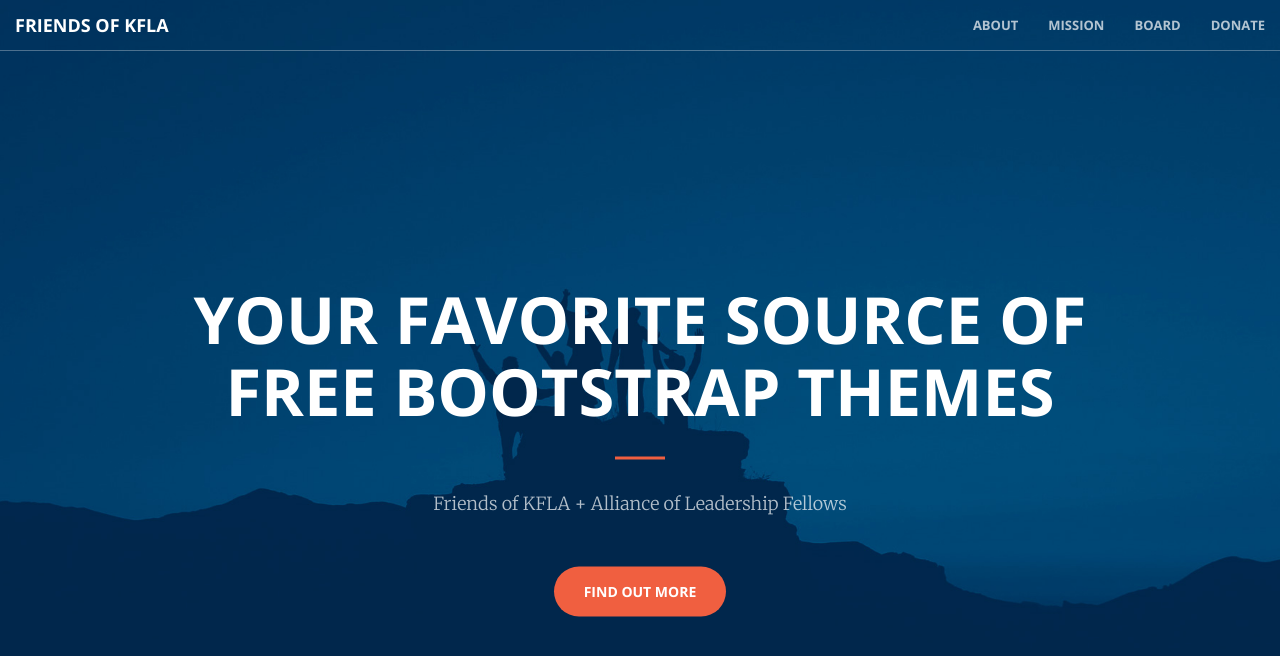
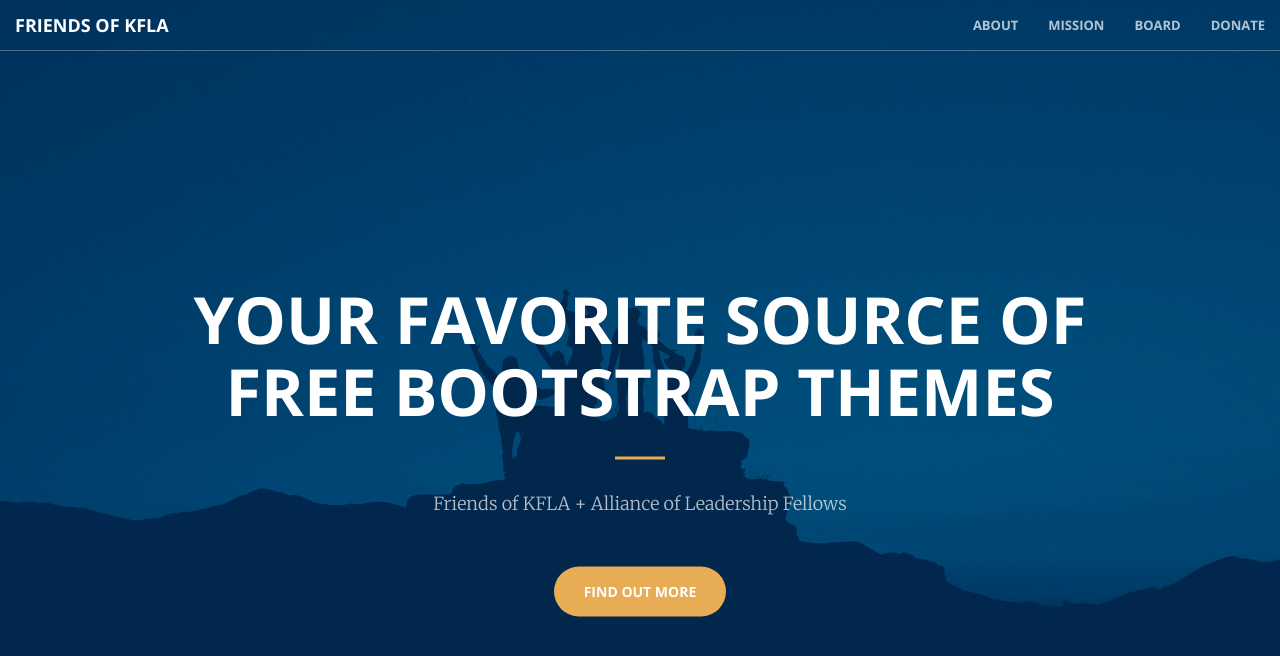
Before and after one commit to friendsofkfla/friendsofkfla.github.io, a Jekyll site: the page built from index.html, in a window 1280 px wide and 900 px high. Shown: the top 656 px of the window. Built offline with Jekyll 4.4.1, drawn with Linux system fonts in a browser that asks for light colours; some of the changed text lies outside the part shown.

Commit message:
css updates

```diff
--- a/_layouts/front.html
+++ b/_layouts/front.html
@@ -8,7 +8,6 @@
   {% include header.html %}
   {% include call-to-action.html %}
   {% include services.html %}
-  {% include boardheader.html %}
   {% include portfolio.html %}
   {% include aside.html %}
   {% include contact.html %}
--- a/css/main.scss
+++ b/css/main.scss
@@ -13,7 +13,7 @@
 
 // $text-color:       #111;
 // $background-color: #fdfdfd;
-$brand-color:      rgba(232,172,84,1);
+$brand-color:      #e8ac54;
 
 // $grey-color:       #828282;
 // $grey-color-light: lighten($grey-color, 40%);
@@ -34,8 +34,8 @@ $brand-color:      rgba(232,172,84,1);
 // }
 
 // variables.less
-$theme-primary: #F05F40;
-$theme-dark: #222;
+$theme-primary: #e8ac54;
+$theme-dark: #005288;
 
 // Import partials from `sass_dir` (defaults to `_sass`)
 @import
```
